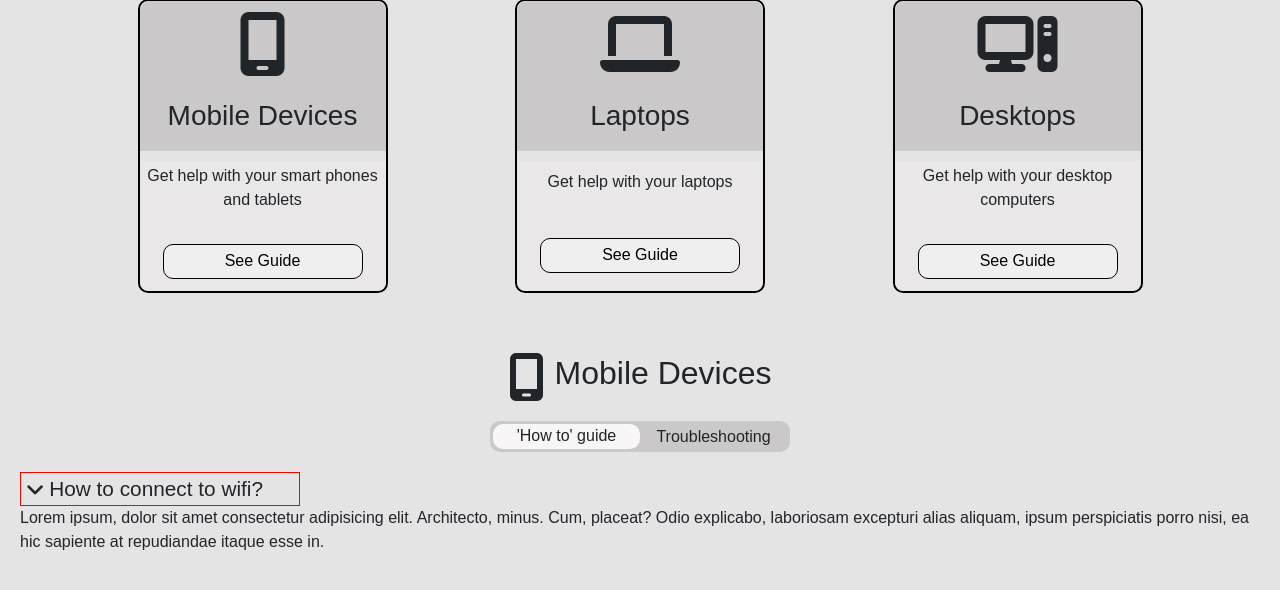
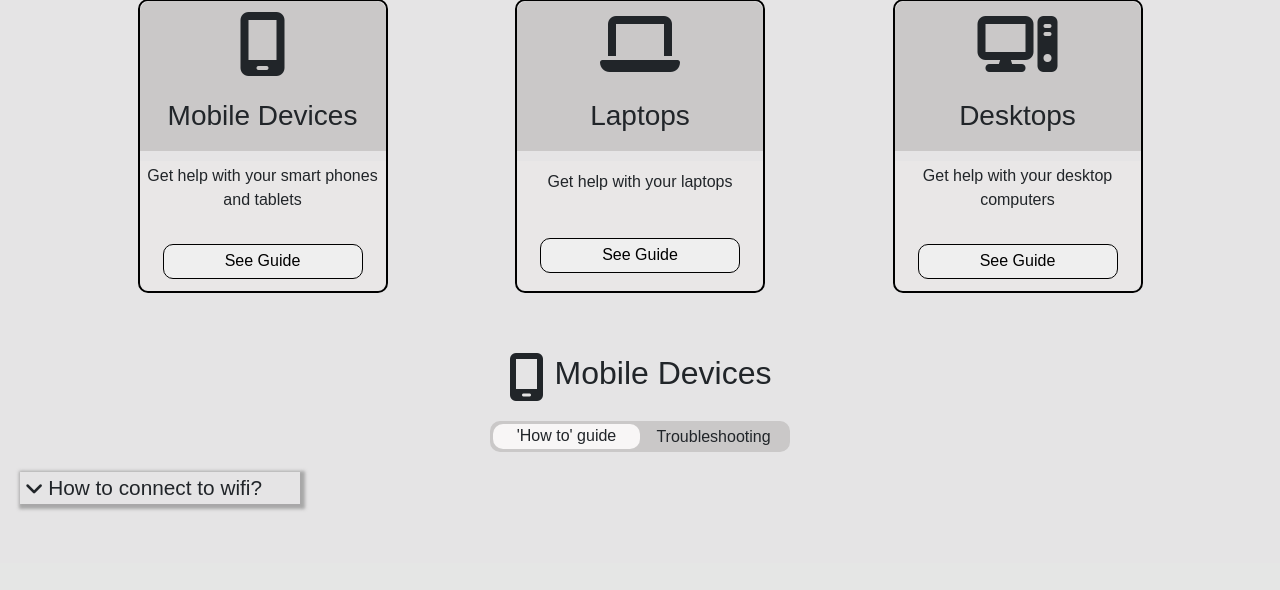
Before and after one commit to Carlos-n21/Team4-Family-hack, a Django app: page /technicalissues/ in a window 1280 px wide. Shown: the part 237-827 px from the top of the page. After the commit the page ends 748 px from the top, so only its background shows below. Run offline with Django 5.2, Linux system fonts and the light colour scheme; some libraries are stand-ins or nearby versions.

Commit message:
Adjust styling for the help item header

```diff
--- a/static/css/style.css
+++ b/static/css/style.css
@@ -285,11 +285,12 @@ h4 {
 }
 
 .help-head {
-  border: 1px solid red;
+  /* border: 1px solid red; */
   display: flex;
   align-items: center;
   /* justify-content: center;     */
   width: 280px;
+  box-shadow: 2px 2px 3px 3px rgba(153, 153, 153, 0.8);
 }
 
 .help-head p {
@@ -297,8 +298,11 @@ h4 {
   margin: 0;
 }
 
-
 .help-head i {
   font-size: 1.3rem;
   margin: 0 5px;
 }
+
+.hidden-item {
+  display: none;
+}
--- a/technicalissues/templates/technicalissues.html
+++ b/technicalissues/templates/technicalissues.html
@@ -57,7 +57,7 @@
             <i class="fa-solid fa-angle-down fa-2xs"></i>
             <p>How to connect to wifi?</p>
         </div>
-        <div class="help-body">
+        <div class="help-body hidden-item">
             <p>Lorem ipsum, dolor sit amet consectetur adipisicing elit. Architecto, minus. Cum, placeat? Odio
                 explicabo, laboriosam excepturi alias aliquam, ipsum perspiciatis porro nisi, ea hic sapiente at
                 repudiandae itaque esse in.</p>
```
